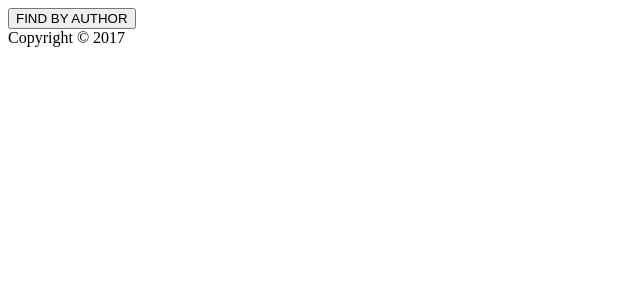
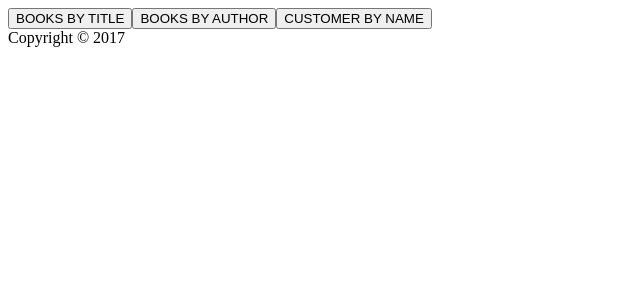
Before and after one commit to mikemajesty/blue-hunter-frontend, an Angular app: page / in a window 1280 px wide. Shown: the top 300 px of the page, without its empty margins (0-640 px from the left). Built offline with nearby package versions, Linux system fonts and the light colour scheme.

Commit message:
Adds all endpoints

```diff
--- a/src/app/content/content.component.html
+++ b/src/app/content/content.component.html
@@ -1,2 +1,6 @@
-<button (click)="getBooksByTitle('a')" class="liButton btn btn-primary"><i class="fa fa-trash" aria-hidden="true"></i>FIND BY AUTHOR</button>
-<div *ngFor="let item of booksByTitle">{{item.author}}</div>
+<button (click)="getBooksByTitle('u')" class="liButton btn btn-primary"><i class="fa fa-trash" aria-hidden="true"></i>BOOKS BY TITLE</button>
+<div *ngFor="let item of booksByTitle">{{item.title}}</div>
+<button (click)="getCustomersByAuthor('u')" class="liButton btn btn-primary"><i class="fa fa-trash" aria-hidden="true"></i>BOOKS BY AUTHOR</button>
+<div *ngFor="let item of booksByAuthor">{{item.author}}</div>
+<button (click)="getCustomersByName('u')" class="liButton btn btn-primary"><i class="fa fa-trash" aria-hidden="true"></i>CUSTOMER BY NAME</button>
+<div *ngFor="let item of customersByTitle">{{item.fullName}}</div>
--- a/src/app/content/content.component.ts
+++ b/src/app/content/content.component.ts
@@ -9,7 +9,9 @@ import { HttpClient } from '@angular/common/http';
 
 export class ContentComponent implements OnInit {
 
-  booksByTitle: Array<any>;
+  private booksByTitle: Array<any>;
+  private customersByTitle: Array<any>;
+  private booksByAuthor: Array<any>;
 
   constructor(private http: HttpClient) {
   }
@@ -22,4 +24,16 @@ export class ContentComponent implements OnInit {
       this.booksByTitle = <Array<any>>data;
     });
   }
+
+  getCustomersByName(item) {
+    this.http.get(`https://blue-hunter-backend-api.herokuapp.com/user/by-name/${item}`).subscribe(data => {
+      this.customersByTitle = <Array<any>>data;
+    });
+  }
+
+  getCustomersByAuthor(item) {
+    this.http.get(`https://blue-hunter-backend-api.herokuapp.com/book/by-author/${item}`).subscribe(data => {
+      this.booksByAuthor = <Array<any>>data;
+    });
+  }
 }
```
